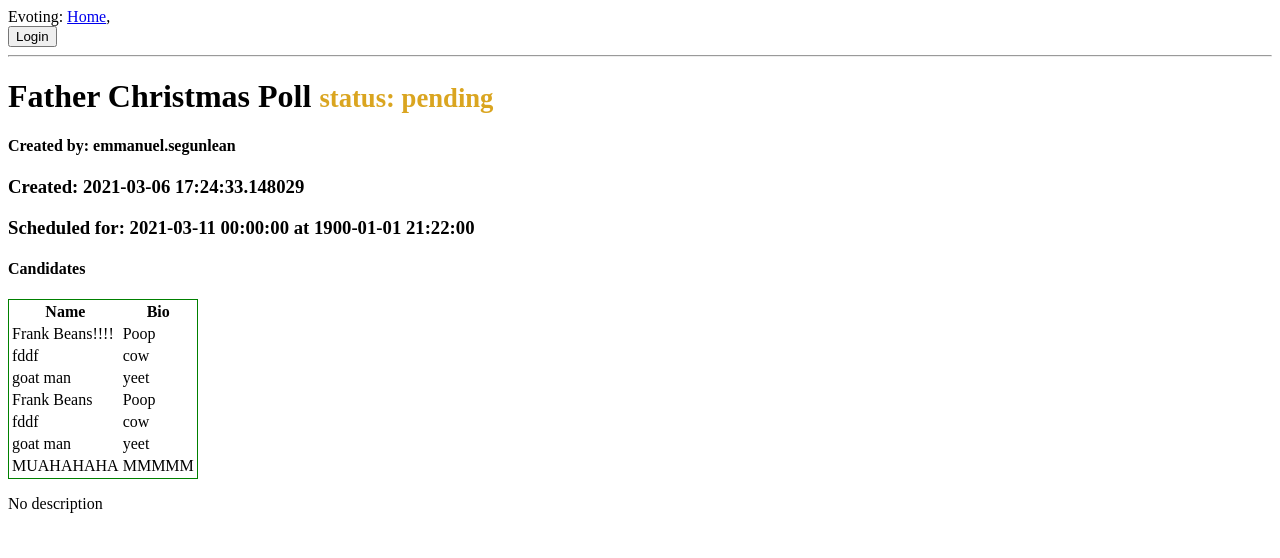
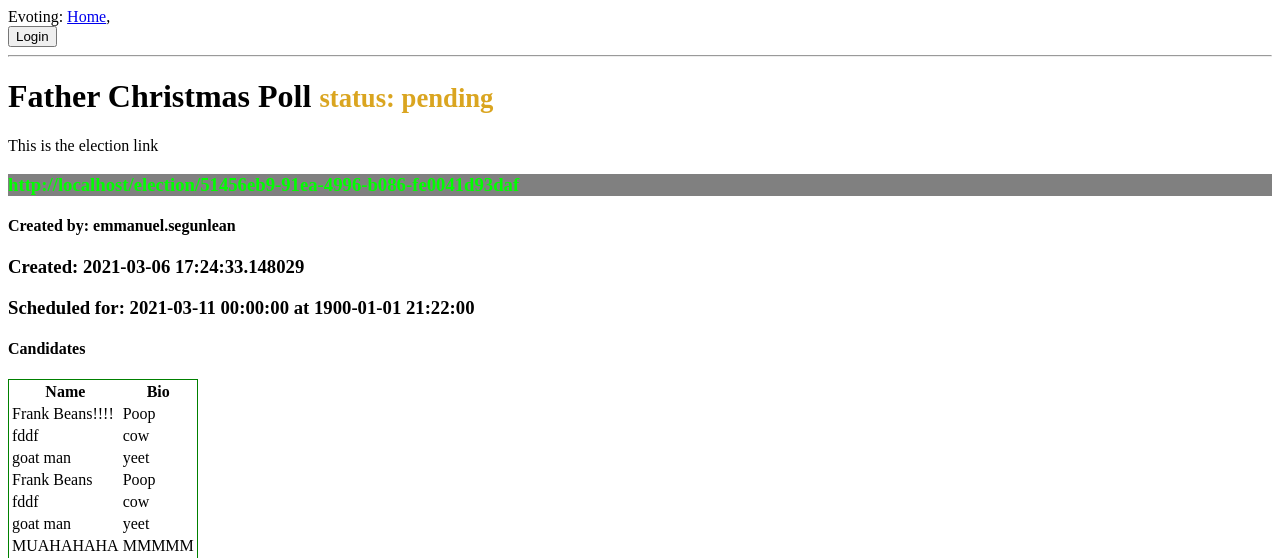
Before and after one commit to bubbl-oss/evoting, a Flask app: template app/templates/election.html in a window 1280 px wide. Shown: the top 558 px of the page. Run offline with Flask 2, Linux system fonts and the light colour scheme; data comes from the database, SQL or seed files in the repository; tables that the repository leaves empty hold one stand-in row (values such as "Sample post"); the template is opened without the code that fills it: values that come from a table or form of the project are taken from there, most other values are stand-ins (such as "Sample title", 1, 10 or a date in 2020); parts of the project's set-up code (start-up, migrations or seed data) failed here and were passed over; some libraries are stand-ins or nearby versions.

Commit message:
add some comments

```diff
--- a/app/templates/election.html
+++ b/app/templates/election.html
@@ -3,6 +3,8 @@
 {% block content %}
 <div>
     <h1>{{ election.name }} <small style="color:goldenrod"> status: {{ election.status.name }} </small> </h1>
+    <p>This is the election link</p>
+    <h3 style="color: lime;background-color: gray;">{{ url_for('election', link=election.link, _external=True) }} </h3>
     {% if election.owner.id == current_user.id %}
     <a href="{{ url_for('update_election', link=election.link) }}">edit</a>
     <a href="{{ url_for('delete_election', link=election.link) }}">delete</a>
--- a/app/templates/election_form.html
+++ b/app/templates/election_form.html
@@ -71,6 +71,8 @@
             {% endif %}
 
 
+            <!-- INFO: Use Remove to remove a new candidate form field from the form, not to delete an already
+            existing Candidate -->
             <!-- TODO: prevent this from working for the first two elements -->
             <input style="border: solid 1px black;padding: 5px;cursor: pointer" type="submit" value="Remove"
                    form="remove-c-form" onclick="setForm('{{ c.id }}');" />
```
